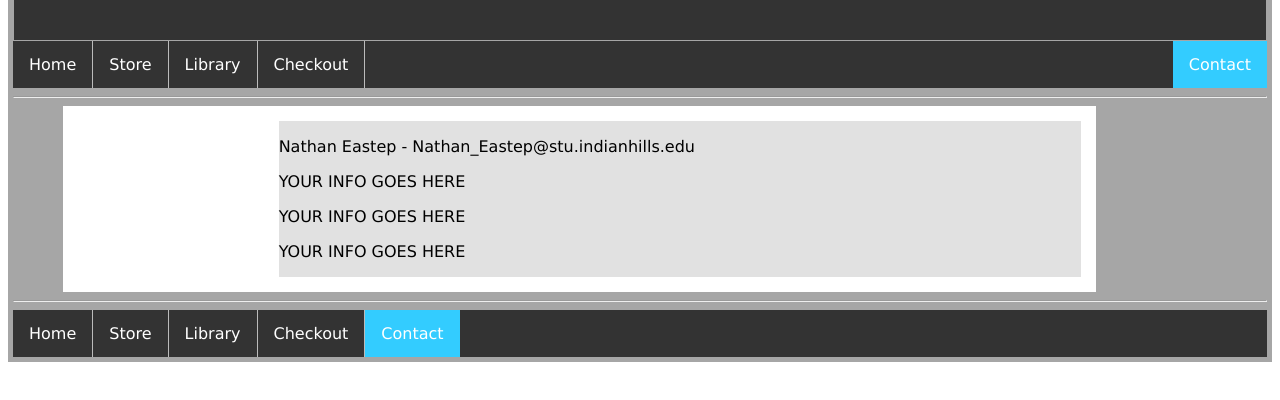
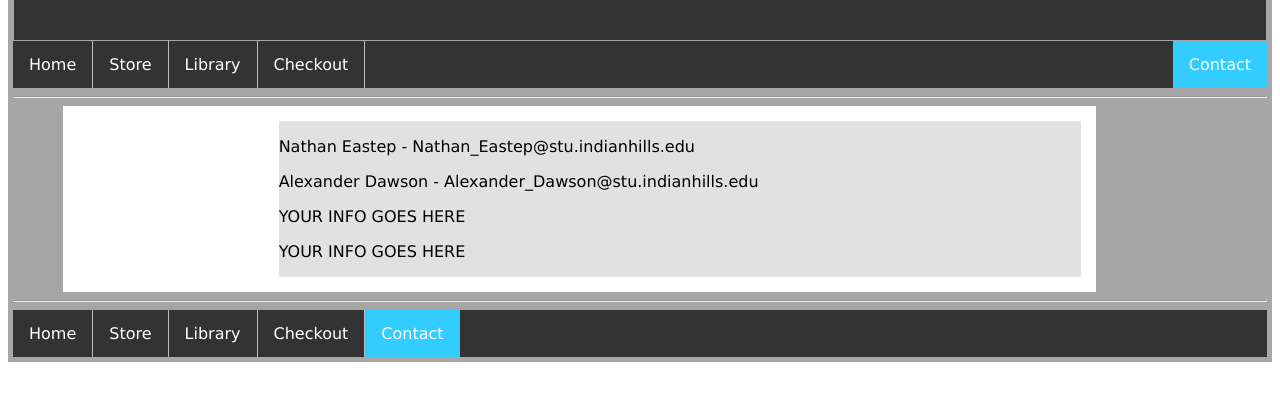
Before and after one commit to hotheadheather/GameLive-1, a plain HTML site: page GameLiveHTML/Contact.html in a window 1280 px wide. Shown: the part 74-474 px from the top of the page. Drawn offline with Linux system fonts and the light colour scheme.

Commit message:
Added my contact info to contact page

```diff
--- a/GameLiveHTML/Contact.html
+++ b/GameLiveHTML/Contact.html
@@ -73,7 +73,7 @@
 
 		<section id="colTwo">
 		<p>Nathan Eastep - Nathan_Eastep@stu.indianhills.edu</p>
-		<p>YOUR INFO GOES HERE</p>
+		<p>Alexander Dawson - Alexander_Dawson@stu.indianhills.edu</p>
 		<p>YOUR INFO GOES HERE</p>
 		<p>YOUR INFO GOES HERE</p>
 		</section>
```
